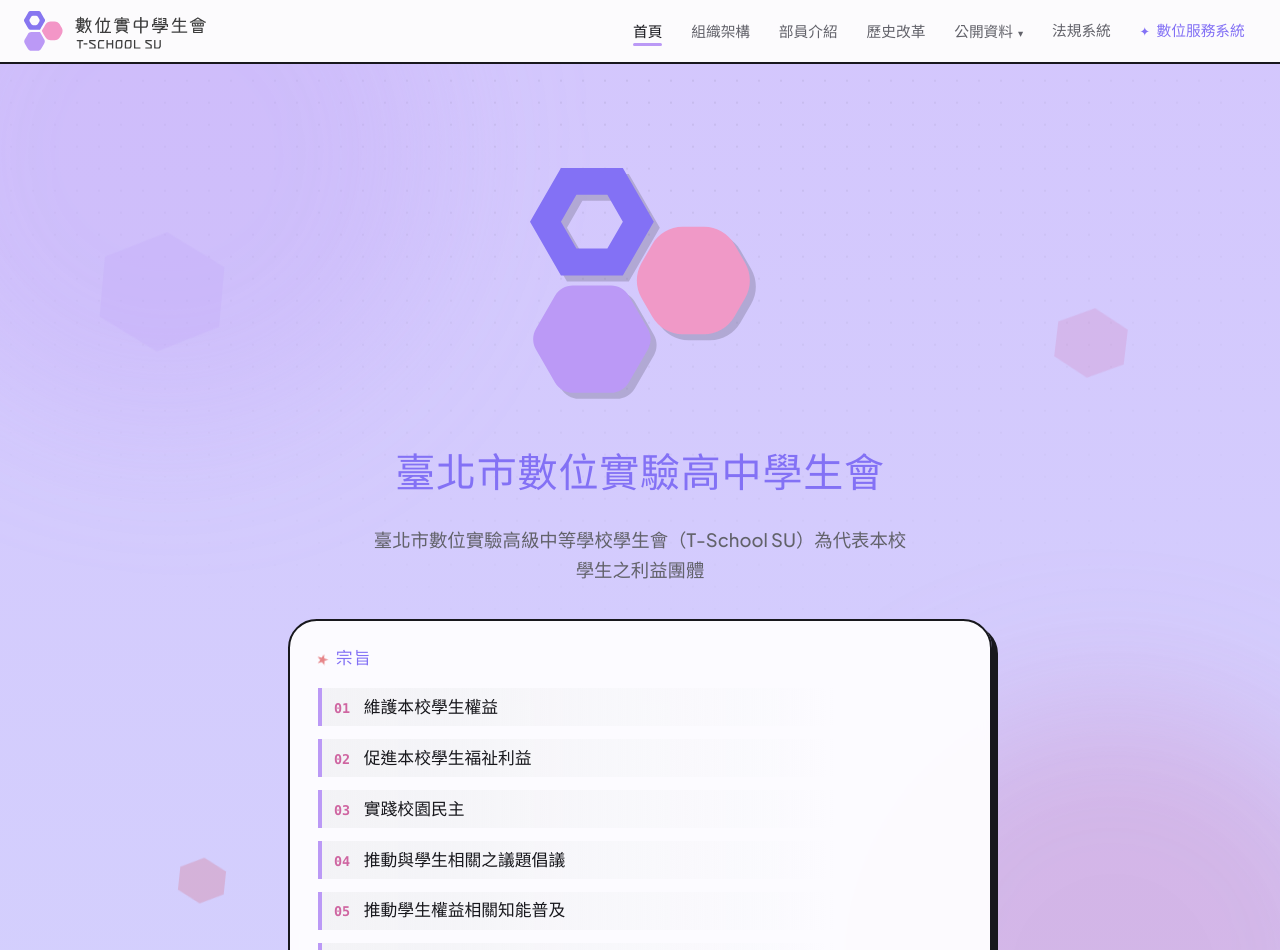
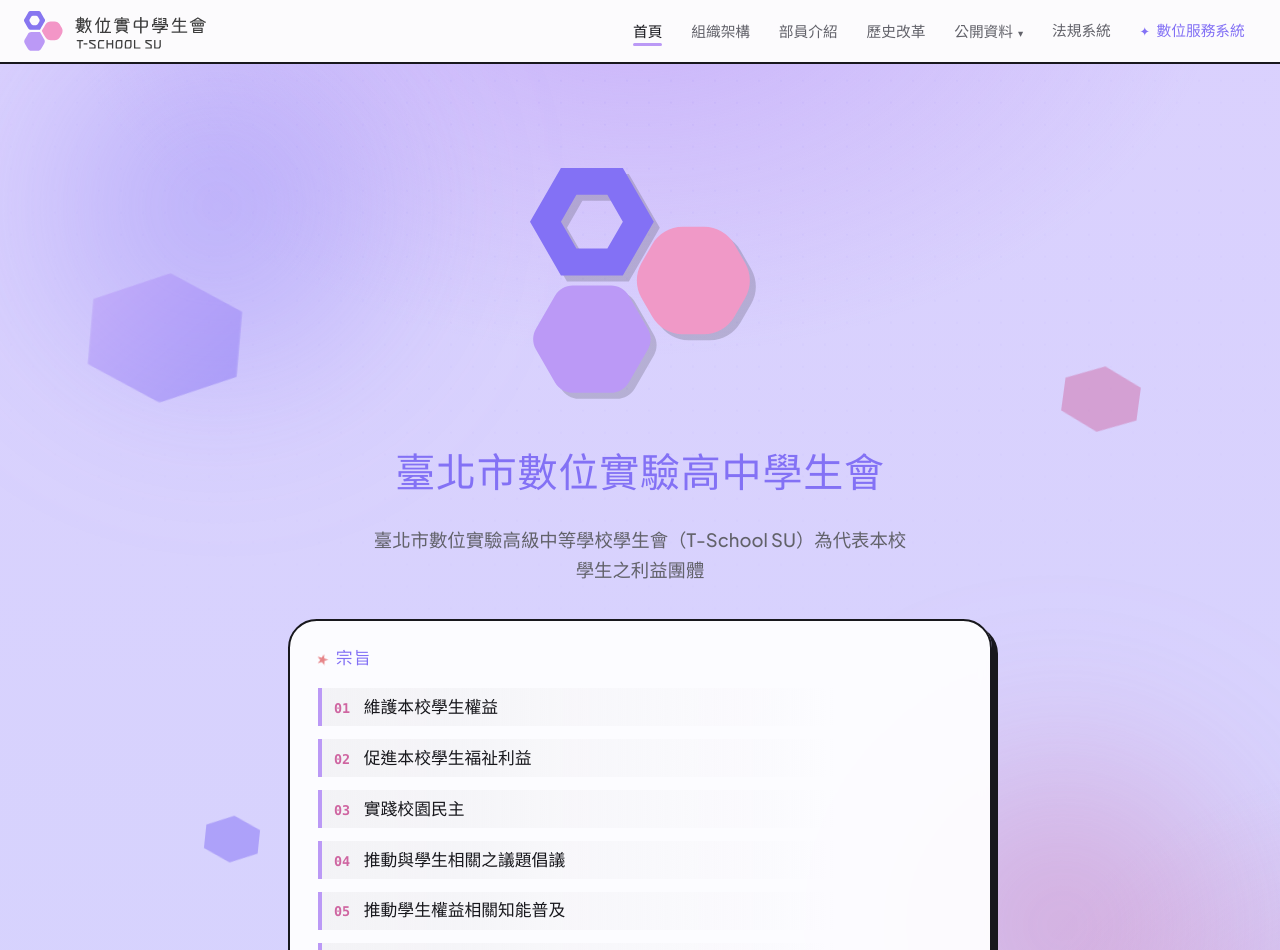
Before and after one commit to tschoolsu/official-website, a React (Vite) app: page / in a window 1280 px wide. Shown: the top 950 px of the page. Built offline with nearby package versions, Linux system fonts and the light colour scheme.

Commit message:
Refinements to stylistic details

```diff
--- a/src/components/About.css
+++ b/src/components/About.css
@@ -8,7 +8,9 @@
   overflow: hidden;
   border-bottom: 3px dashed color-mix(in oklch, var(--foreground) 30%, transparent);
   background:
-    linear-gradient(180deg, color-mix(in oklch, var(--ring) 55%, var(--background)) 0%, color-mix(in oklch, var(--primary) 32%, var(--background)) 100%);
+    radial-gradient(65% 55% at 50% -10%, color-mix(in oklch, var(--ring) 55%, transparent), transparent 70%),
+    radial-gradient(50% 60% at 110% 110%, color-mix(in oklch, var(--accent) 30%, transparent), transparent 70%),
+    linear-gradient(180deg, color-mix(in oklch, var(--ring) 45%, var(--background)) 0%, color-mix(in oklch, var(--primary) 30%, var(--background)) 100%);
 }
 
 /* dotted grid backdrop */
@@ -17,9 +19,9 @@
   position: absolute;
   inset: 0;
   z-index: 0;
-  opacity: 0.45;
+  opacity: 0.35;
   background-image:
-    radial-gradient(color-mix(in oklch, var(--foreground) 16%, transparent) 1.4px, transparent 1.4px);
+    radial-gradient(color-mix(in oklch, var(--primary) 22%, transparent) 1.4px, transparent 1.4px);
   background-size: 22px 22px;
   mask-image: radial-gradient(75% 65% at 50% 0%, black, transparent);
   animation: about-grid-drift 22s linear infinite;
@@ -30,25 +32,25 @@
   pointer-events: none;
   position: absolute;
   z-index: 0;
-  width: 42vmax;
-  height: 42vmax;
+  width: 46vmax;
+  height: 46vmax;
   border-radius: 50%;
-  filter: blur(70px);
-  opacity: 0.55;
+  filter: blur(60px);
+  opacity: 0.4;
 }
 
 .about-glow-a {
-  top: -12vmax;
-  left: -8vmax;
-  background: color-mix(in oklch, var(--ring) 40%, transparent);
-  animation: about-float 11s ease-in-out infinite;
+  top: -10vmax;
+  left: -6vmax;
+  background: radial-gradient(circle, var(--primary) 0%, transparent 60%);
+  animation: about-float 14s ease-in-out infinite;
 }
 
 .about-glow-b {
-  bottom: -14vmax;
-  right: -8vmax;
-  background: color-mix(in oklch, var(--accent) 42%, transparent);
-  animation: about-float 13s ease-in-out infinite reverse;
+  bottom: -12vmax;
+  right: -6vmax;
+  background: radial-gradient(circle, var(--accent) 0%, transparent 60%);
+  animation: about-float 17s ease-in-out infinite reverse;
 }
 
 /* floating hexagon shapes (stylized 六邊形 using clip-path) */
@@ -56,35 +58,40 @@
   pointer-events: none;
   position: absolute;
   z-index: 0;
-  opacity: 0.18;
   clip-path: polygon(50% 0%, 100% 25%, 100% 75%, 50% 100%, 0% 75%, 0% 25%);
+  animation: about-float 8s ease-in-out infinite;
 }
 
 .about-fx-hex1 {
-  width: 120px;
-  height: 120px;
-  left: 8%;
-  top: 18%;
-  background: var(--ring);
-  animation: about-float 8s ease-in-out infinite;
+  width: 150px;
+  height: 130px;
+  left: 7%;
+  top: 22%;
+  background: linear-gradient(135deg, var(--ring), var(--primary));
+  opacity: 0.5;
+  filter: blur(1px);
 }
 
 .about-fx-hex2 {
-  width: 70px;
-  height: 70px;
-  right: 12%;
-  top: 26%;
+  width: 76px;
+  height: 66px;
+  right: 11%;
+  top: 32%;
   background: var(--accent);
-  animation: about-float 9s ease-in-out infinite reverse;
+  opacity: 0.45;
+  animation-duration: 10s;
+  animation-direction: reverse;
 }
 
 .about-fx-hex3 {
-  width: 46px;
-  height: 46px;
-  left: 14%;
-  bottom: 16%;
-  background: var(--destructive);
-  animation: about-float 7s ease-in-out infinite 1s;
+  width: 54px;
+  height: 47px;
+  left: 16%;
+  bottom: 20%;
+  background: var(--primary);
+  opacity: 0.5;
+  animation-duration: 7s;
+  animation-delay: 1s;
 }
 
 .about-inner {
```
